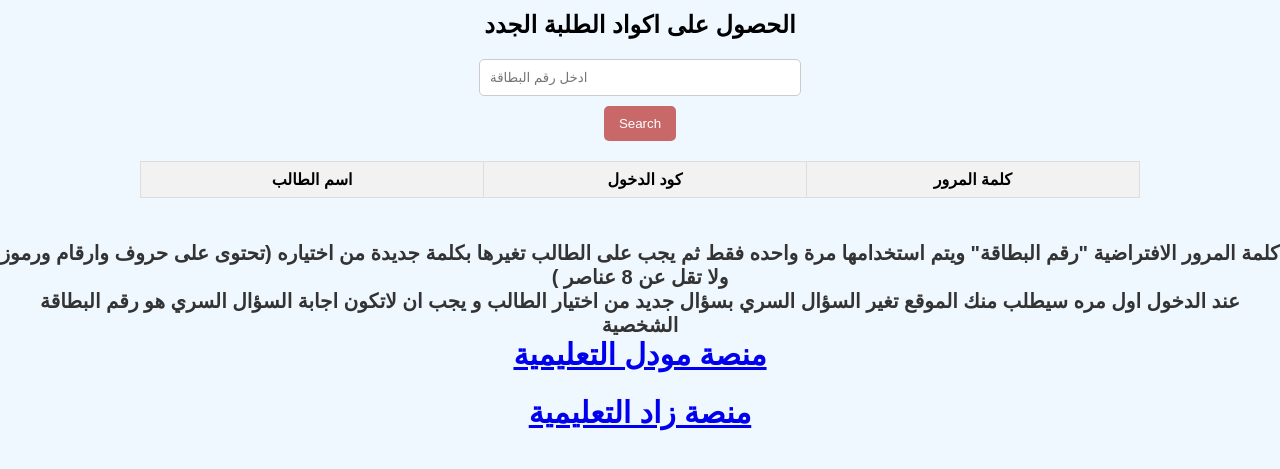
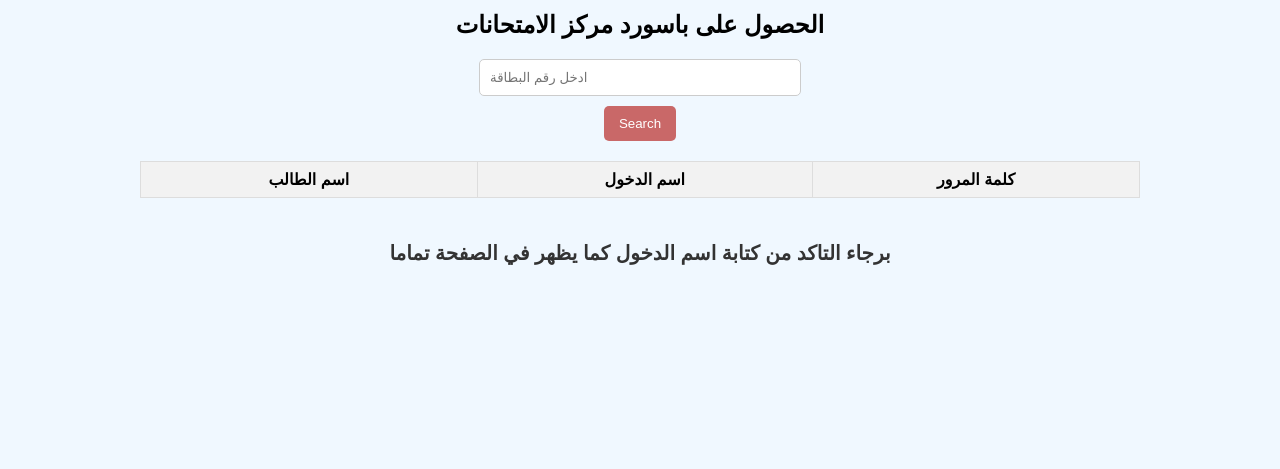
Before and after one commit to sohag-medicine/Passwords, a plain HTML site: page index.html in a window 1280 px wide. Shown: the part 111-580 px from the top of the page. Drawn offline with Linux system fonts and the light colour scheme.

Commit message:
Update index.html

```diff
--- a/index.html
+++ b/index.html
@@ -9,7 +9,7 @@
 <body>
     <header>
         <img src="logo.png" alt="Site Logo" id="logo">
-        <h1>الحصول على اكواد الطلبة الجدد</h1>
+        <h1>الحصول على باسورد مركز الامتحانات</h1>
     </header>
     <div class="search-container">
         <input type="text" id="nationalID" placeholder="ادخل رقم البطاقة">
@@ -19,7 +19,7 @@
         <thead>
             <tr>
                 <th>اسم الطالب</th>
-                <th>كود الدخول</th>
+                <th>اسم الدخول</th>
                 <th>كلمة المرور</th>
             </tr>
         </thead>
@@ -28,11 +28,7 @@
         </tbody>
     </table>
     <p id="footer-paragraph">
-        <br>كلمة المرور الافتراضية "رقم البطاقة" ويتم استخدامها مرة واحده فقط ثم يجب على الطالب تغيرها بكلمة جديدة من اختياره (تحتوى على حروف وارقام ورموز ولا تقل عن 8 عناصر )<br>
-        عند الدخول اول مره سيطلب منك الموقع تغير السؤال السري بسؤال جديد من اختيار الطالب و يجب ان لاتكون اجابة السؤال السري هو رقم البطاقة الشخصية
-    <br><strong><a href="http://193.227.46.85/moodle/" target="_blank" style="font-size: 30px;">منصة مودل التعليمية</a></strong><br>
-	<br>  <strong><a href="http://193.227.46.44/ZAD_MED/Zad.aspx" target="_blank" style="font-size: 30px;">منصة زاد التعليمية</a></strong><br>
-
+        <br>برجاء التاكد من كتابة اسم الدخول كما يظهر في الصفحة تماما <br>
 	</p>
 
 
```
